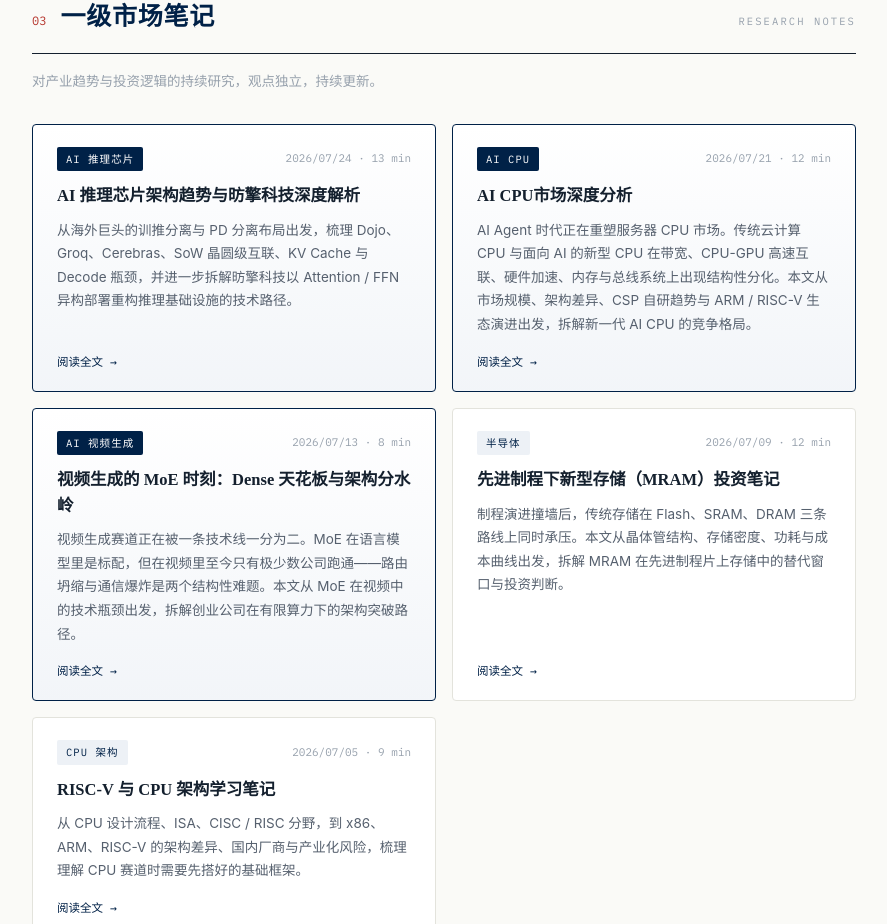
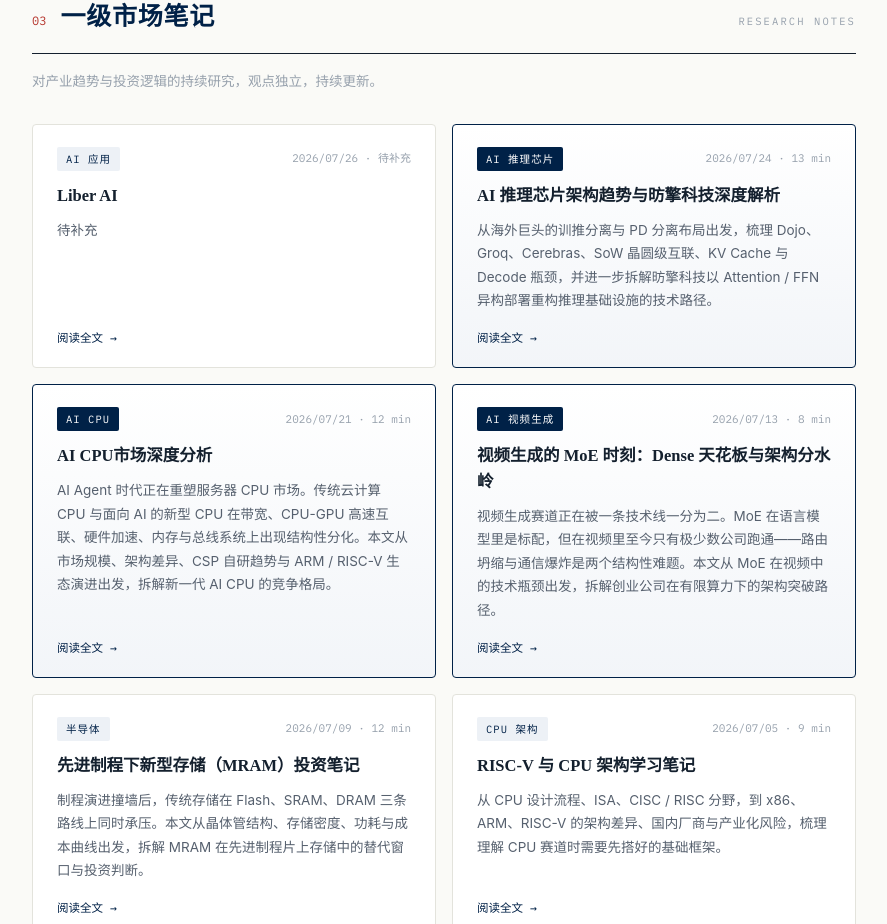
Before and after one commit to wyd0042/Kimming_chen, a React (Vite) app: page / in a window 1280 px wide. Shown: the part 2660-3584 px from the top of the page, without its empty margins (196-1083 px from the left). Built offline with nearby package versions, Linux system fonts and the light colour scheme.

Commit message:
Add Liber AI note placeholder

```diff
--- a/src/JimmyChenSite.jsx
+++ b/src/JimmyChenSite.jsx
@@ -163,6 +163,15 @@ const DEALS = [
 // ── 一级市场笔记（文章列表）────────────────────────────────────────
 // highlight: true 的文章会特别高亮显示
 const THOUGHTS = [
+  {
+    id: 9,
+    title: "Liber AI",
+    date: "2026/07/26",
+    category: "AI 应用",
+    readTime: "待补充",
+    summary: "待补充",
+    highlight: false,
+  },
   {
     id: 8,
     title: "AI 推理芯片架构趋势与昉擎科技深度解析",
```
